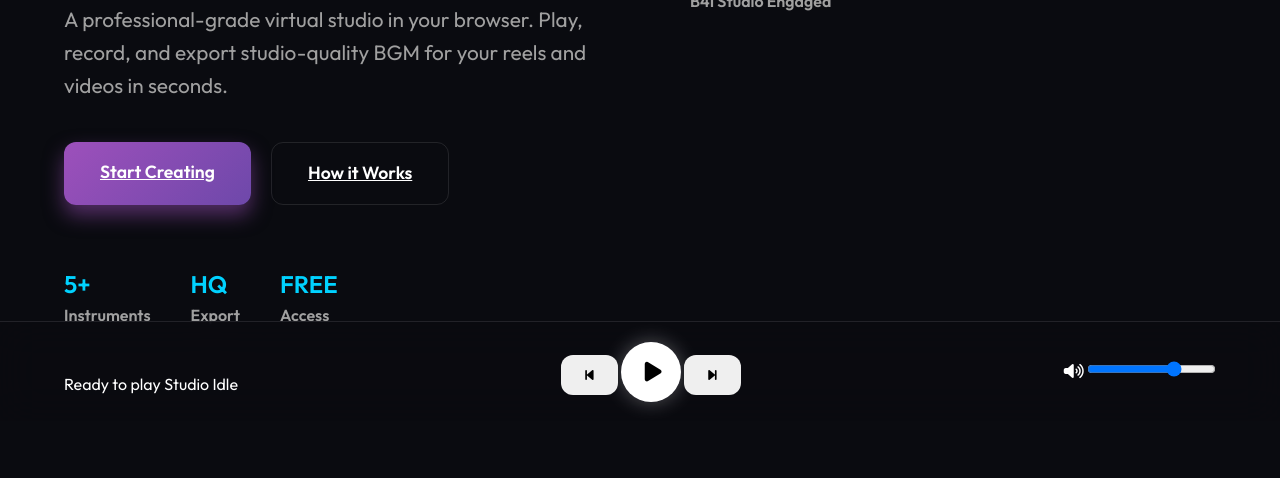
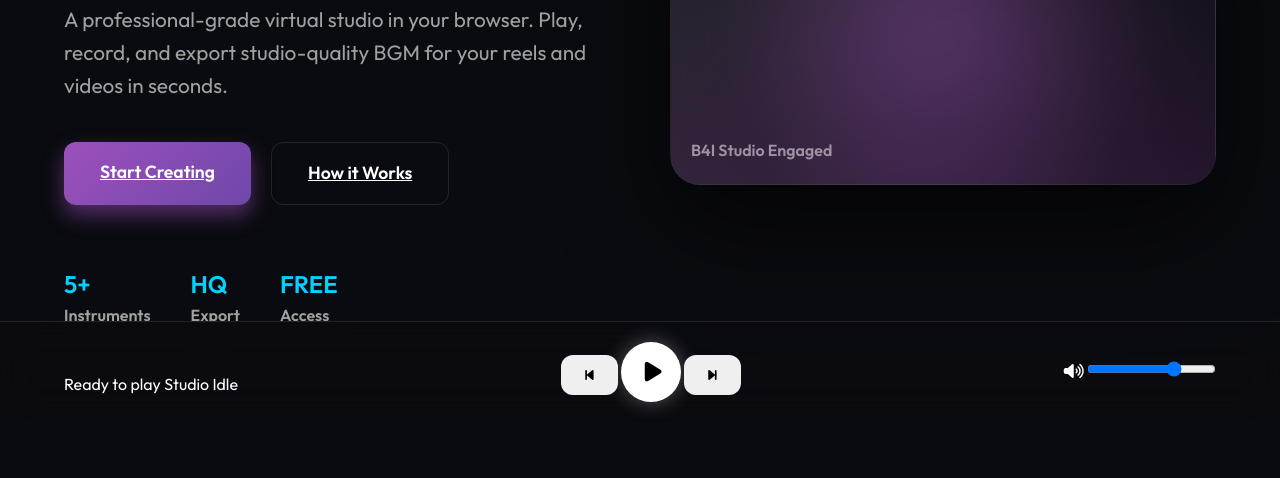
Before and after one commit to Prasad-PingFederate/b4iborn, a plain HTML site: page index.html in a window 1280 px wide. Shown: the part 379-857 px from the top of the page. Drawn offline with Linux system fonts and the light colour scheme; some icons are missing; a web font is replaced by a local one.

Commit message:
Update style.css

```diff
--- a/css/style.css
+++ b/css/style.css
@@ -197,13 +197,43 @@ body {
 .hero-visual {
     flex: 1;
     position: relative;
+    display: flex;
+    justify-content: center;
+    align-items: center;
 }
 
-.floating-img {
+.visual-glow {
+    position: absolute;
     width: 100%;
-    border-radius: 20px;
-    box-shadow: 0 30px 60px rgba(0, 0, 0, 0.5);
-    animation: float 6s ease-in-out infinite;
+    height: 100%;
+    background: radial-gradient(circle, var(--primary-glow) 0%, transparent 70%);
+    z-index: -1;
+}
+
+.decorative-piano {
+    width: 100%;
+    height: 300px;
+    background: linear-gradient(135deg, rgba(255, 255, 255, 0.1), rgba(0, 0, 0, 0.3));
+    backdrop-filter: blur(30px);
+    border: 1px solid var(--glass-border);
+    border-radius: 30px;
+    position: relative;
+    overflow: hidden;
+    display: flex;
+    gap: 2px;
+    padding: 10px;
+    box-shadow: 0 40px 100px rgba(0, 0, 0, 0.6);
+}
+
+.decorative-piano::after {
+    content: '';
+    position: absolute;
+    top: 0;
+    left: 0;
+    width: 100%;
+    height: 100%;
+    background: linear-gradient(to bottom, transparent, rgba(157, 80, 187, 0.2));
+    pointer-events: none;
 }
 
 @keyframes float {
```
